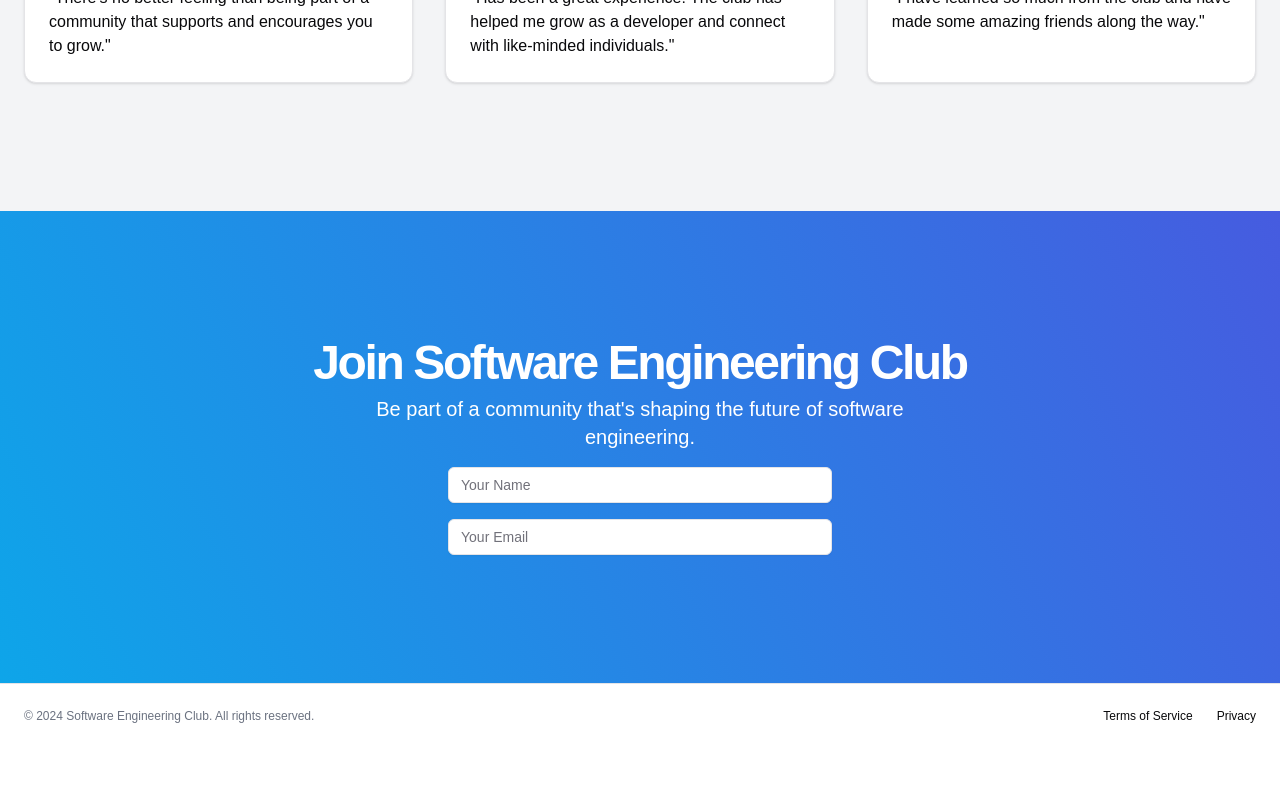
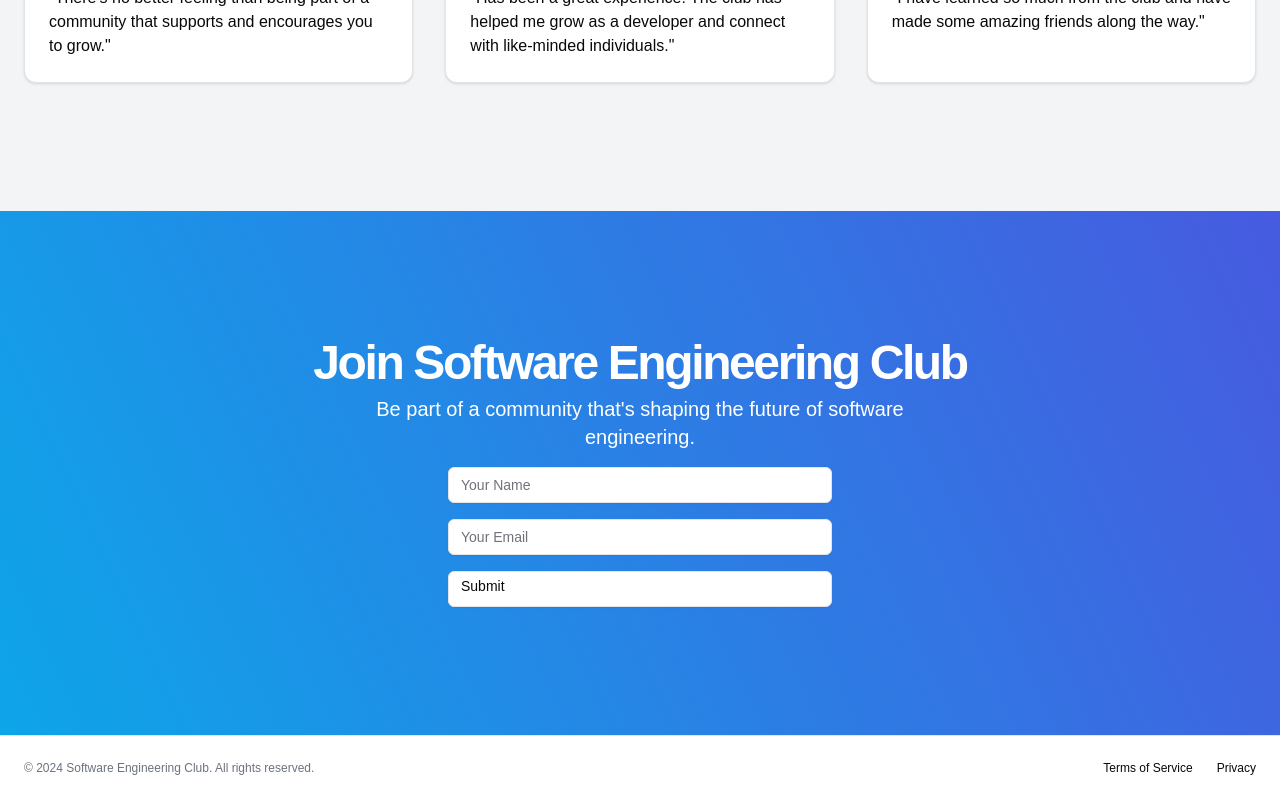
Before and after one commit to jackalotisme/se-club, a Next.js app: page / in a window 1280 px wide. Shown: the part 2085-2885 px from the top of the page. Before the commit the page ends 2833 px from the top, so only its background shows below. Built offline with nearby package versions, Linux system fonts and the light colour scheme.

Commit message:
submit button now calls compareBoth instead

```diff
--- a/components/forms/SignUpForm.jsx
+++ b/components/forms/SignUpForm.jsx
@@ -22,6 +22,7 @@ const SignUpForm = React.forwardRef((placeHolder, ref) => {
         if (ValidEmail === true && ValidName === true) {
             result = true;
         }
+        return result;
     }
     function changeEmailState(TrueOrFalse) {
         if (TrueOrFalse === true) {
@@ -46,7 +47,7 @@ const SignUpForm = React.forwardRef((placeHolder, ref) => {
                     ></EmailField>
 
                     <SubmitButton
-                        canSubmit={GetSubmitStatus}>Submit</SubmitButton>
+                        canSubmit={compareBoth}>Submit</SubmitButton>
                 </form>
             </div>)
     );
```
